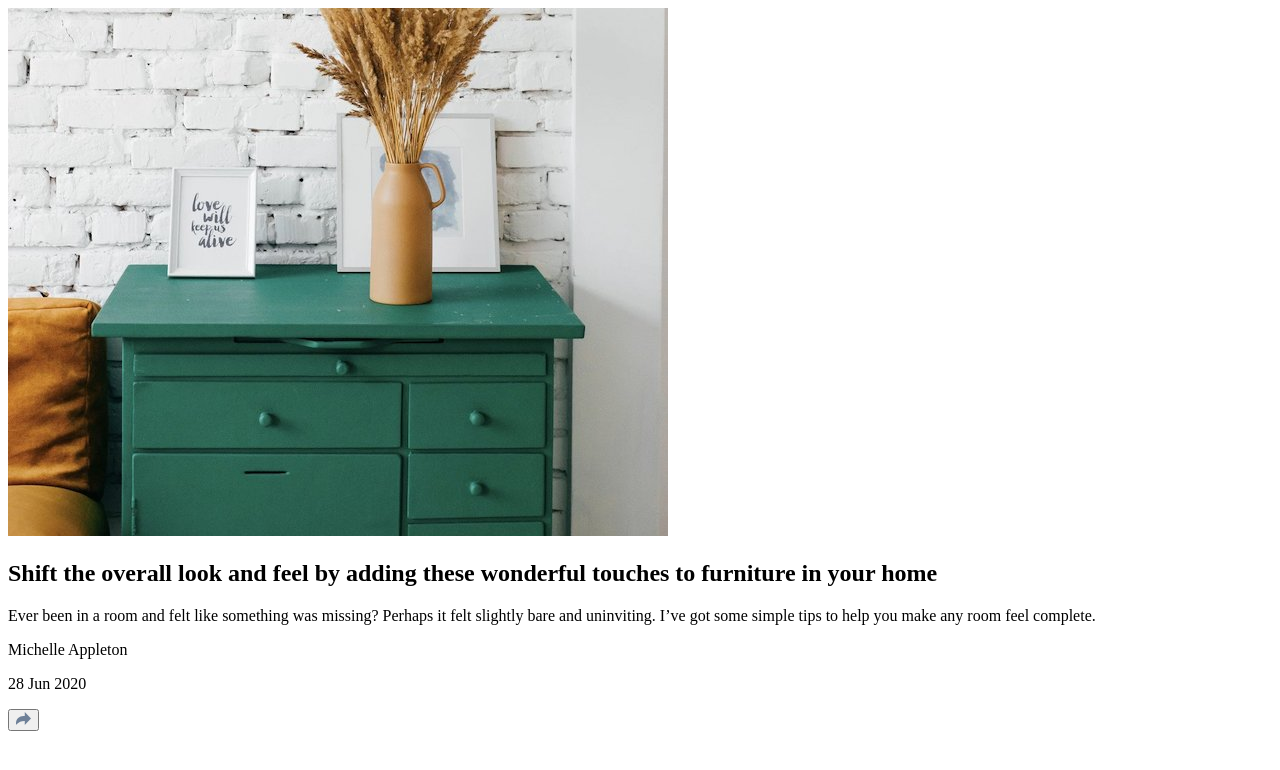
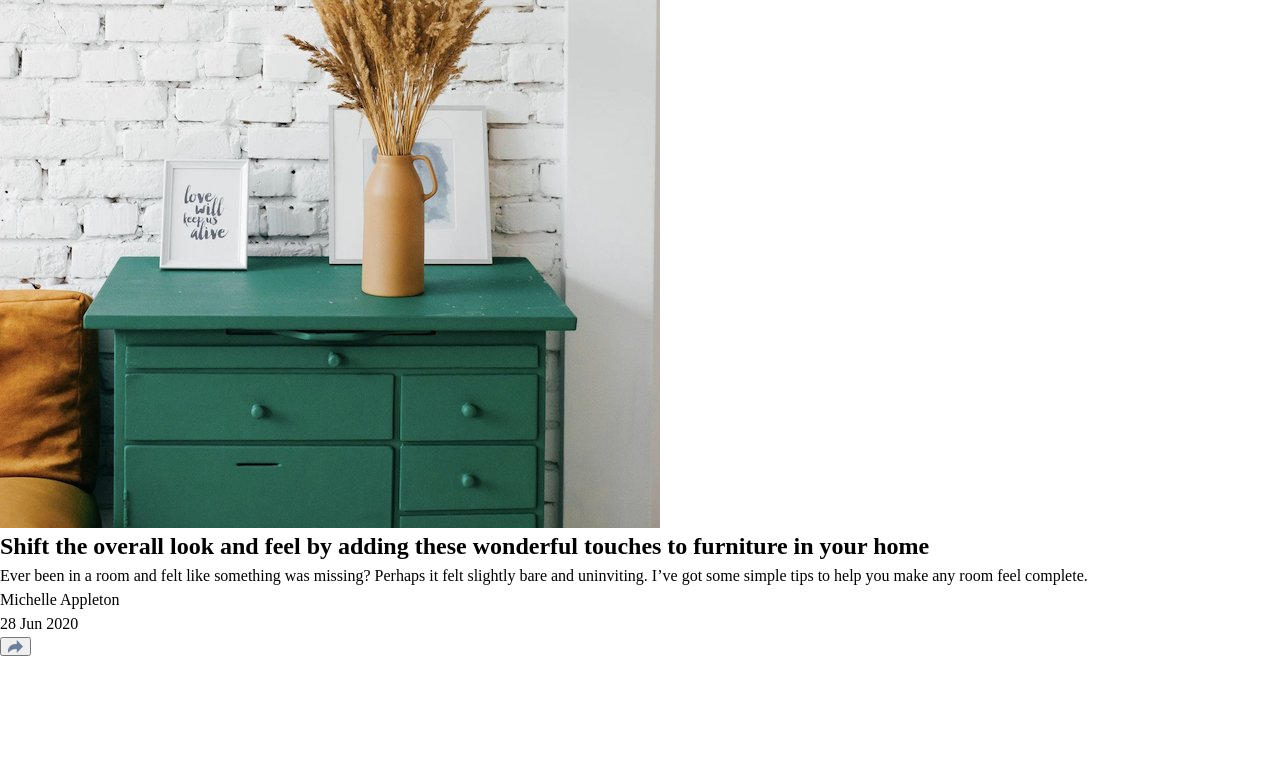
Before and after one commit to ccccchriz/article-preview-component-master, a plain HTML site: page index.html in a window 1280 px wide. Drawn offline with Linux system fonts and the light colour scheme.

Commit message:
css reset, fonts

```diff
--- a/index.html
+++ b/index.html
@@ -13,6 +13,8 @@
     />
 
     <title>Frontend Mentor | Article preview component</title>
+
+    <link rel="stylesheet" href="style.css" />
   </head>
   <body>
     <main>
--- /dev/null
+++ b/style.css
@@ -0,0 +1,78 @@
+/*
+  1. Use a more-intuitive box-sizing model.
+*/
+*,
+*::before,
+*::after {
+  box-sizing: border-box;
+}
+/*
+    2. Remove default margin
+  */
+* {
+  margin: 0;
+}
+/*
+    Typographic tweaks!
+    3. Add accessible line-height
+    4. Improve text rendering
+  */
+body {
+  line-height: 1.5;
+  -webkit-font-smoothing: antialiased;
+}
+/*
+    5. Improve media defaults
+  */
+img,
+picture,
+video,
+canvas,
+svg {
+  display: block;
+  max-width: 100%;
+}
+/*
+    6. Remove built-in form typography styles
+  */
+input,
+button,
+textarea,
+select {
+  font: inherit;
+}
+/*
+    7. Avoid text overflows
+  */
+p,
+h1,
+h2,
+h3,
+h4,
+h5,
+h6 {
+  overflow-wrap: break-word;
+}
+/*
+    8. Create a root stacking context
+  */
+#root,
+#__next {
+  isolation: isolate;
+}
+
+:root {
+  --clr-primary-dark-gray-blue: 217, 19%, 35%;
+  --clr-primary-dark-blue: 214, 17%, 51%;
+  --clr-primary-gray-blue: 217, 19%, 35%;
+  --clr-primary-light-gray-blue: 210, 46%, 95%;
+
+  --ff-base: "Manrope", sans-serif;
+  --fw-medium: 500;
+  --fw-bold: 700;
+}
+
+@font-face {
+  font-family: "Manrope";
+  src: url(fonts/Manrope-Bold.ttf), url(fonts/Manrope-Medium.ttf);
+}
```
